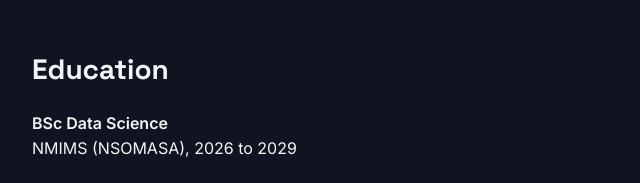
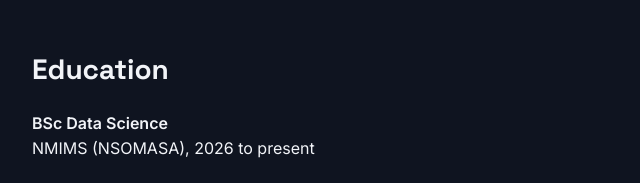
Before and after one commit to itismeaaravvyas-ai/Resume-Website, a plain HTML site: page index.html in a window 1280 px wide. Shown: the part 2071-2254 px from the top of the page, 108-748 px from the left. Drawn offline with Linux system fonts and the light colour scheme.

Commit message:
Update education timeline for BSc Data Science

```diff
--- a/index.html
+++ b/index.html
@@ -106,7 +106,7 @@
 <section id="education">
   <h2>Education</h2>
   <ul class="plain">
-    <li><strong>BSc Data Science</strong><br>NMIMS (NSOMASA), 2026 to 2029</li>
+    <li><strong>BSc Data Science</strong><br>NMIMS (NSOMASA), 2026 to present</li>
     <li><strong>BBA in Digital Business and Entrepreneurship</strong><br>IIM Bangalore, 2026 to present</li>
     <li><strong>ISC, Jamnabai Narsee School, 2026</strong><br>Final grade: 97%. Physics, Chemistry, Mathematics and Computer Science. Jamnabai Adolescent Mentor (JAM) member, 2024 to 2026.</li>
     <li><strong>ICSE, Thakur International School, 2024</strong><br>Final grade: 96% (Science stream). CISCE merit certificate in Mathematics and Computer Science, 2024. Assistant Head Boy and Sports Captain in the Student Council.</li>
```
